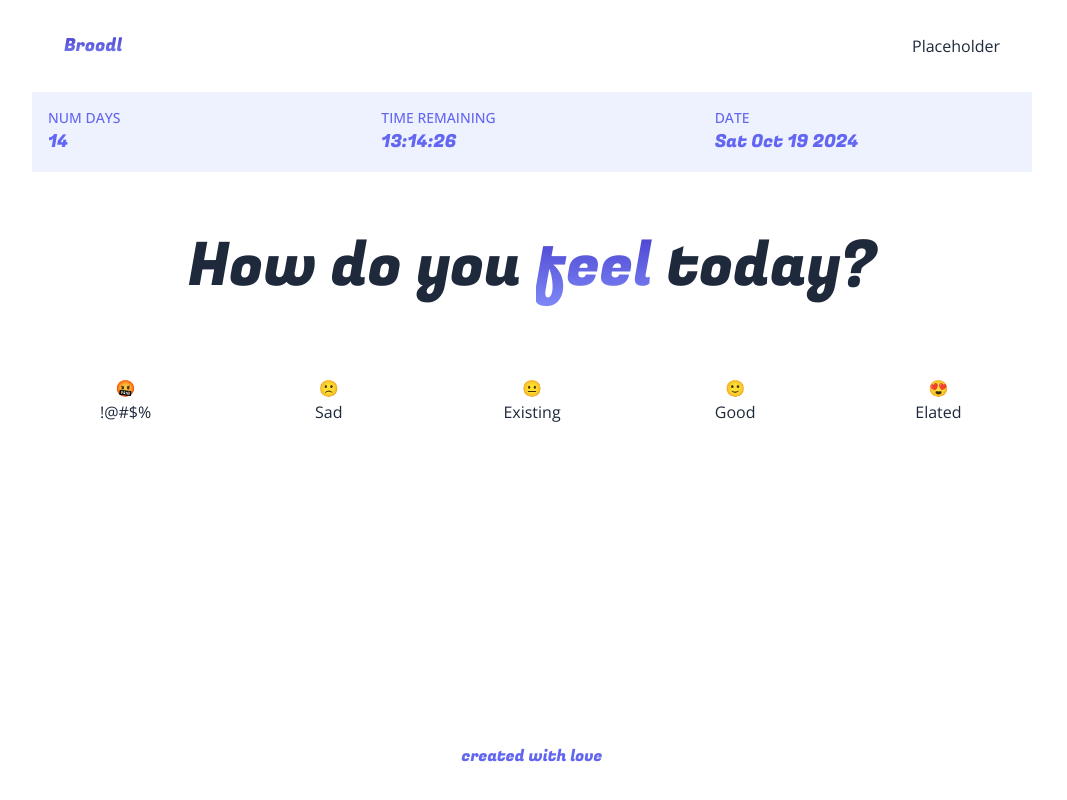
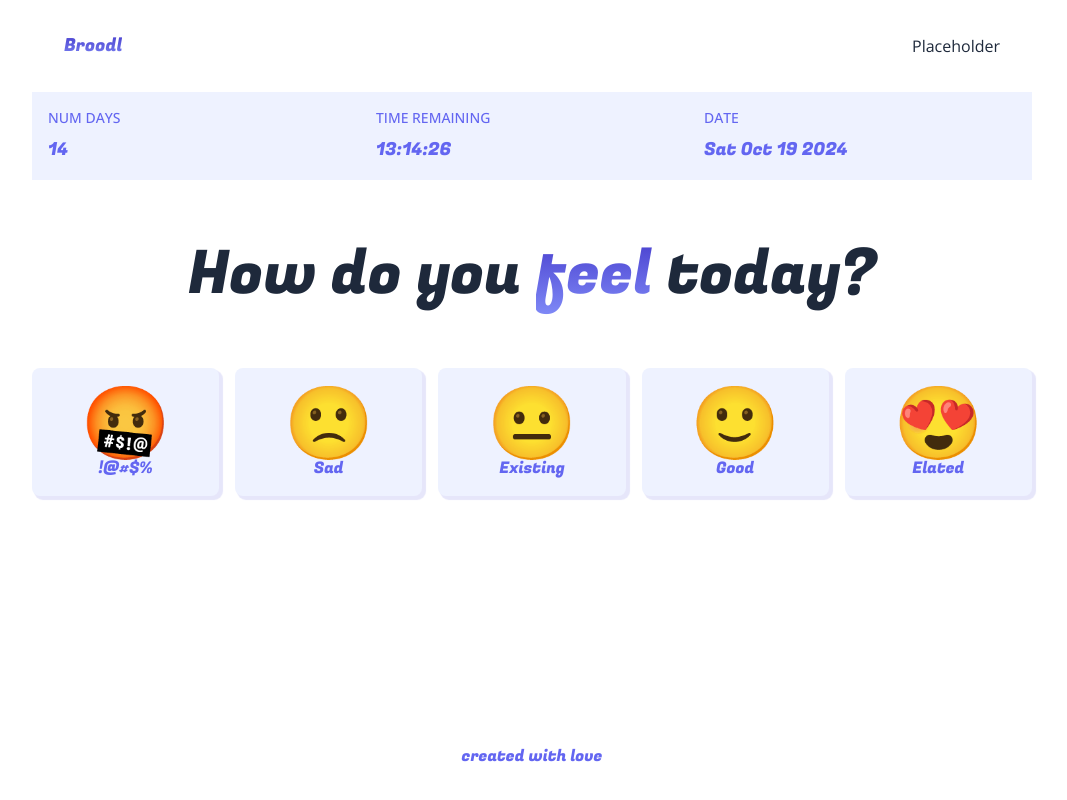
Before and after one commit to WilliamArkananta/broodl, a Next.js app: page /dashboard in a window 1280 px wide. Shown: the whole page, without its empty margins (108-1175 px from the left). Built offline with nearby package versions, Linux system fonts and the light colour scheme.

Commit message:
YT 1:32:00

```diff
--- a/app/components/Dashboard.tsx
+++ b/app/components/Dashboard.tsx
@@ -23,9 +23,9 @@ function Dashboard() {
 
   return (
     <div className="flex flex-col flex-1 gap-8 sm:gap-12 md:gap-16">
-      <div className="grid grid-cols-3 bg-indigo-50 text-indigo-500">
+      <div className="grid grid-cols-3 bg-indigo-50 text-indigo-500 p-4 gap-4 ">
         {Object.entries(statuses).map(([key, value]) => (
-          <div key={key} className="p-4">
+          <div key={key} className="flex flex-col gap-1 sm:gap-2">
             <p className="font-medium uppercase text-xs sm:text-sm truncate">
               {key.replace("_", " ")}
             </p>
@@ -44,12 +44,12 @@ function Dashboard() {
         {moods.map((mood, index) => (
           <button
             key={index}
-            className={`lex flex-col items-center p-4 ${
+            className={`flex flex-col items-center p-4  rounded-lg purpleShadow duration-200 bg-indigo-50 hover:bg-indigo-100 text-center ${
               index === 4 ? "sm:col-span-2 md:col-span-1" : ""
             }`}
           >
-            <p>{mood.emoji}</p>
-            <p>{mood.mood}</p>
+            <p className="text-5xl sm:text-6xl md:text-7xl">{mood.emoji}</p>
+            <p className={` ${fugaz.className} text-indigo-500`}>{mood.mood}</p>
           </button>
         ))}
       </div>
--- a/app/globals.css
+++ b/app/globals.css
@@ -7,3 +7,12 @@
   -webkit-background-clip: text;
   -webkit-text-fill-color: transparent;
 }
+
+.purpleShadow {
+  box-shadow: 3px 3px 1px 1px lavender;
+}
+
+.purpleShadow:hover {
+  transform: translate(3px,3px);
+  box-shadow: 0 0 1px 1px lavender;
+}
```
